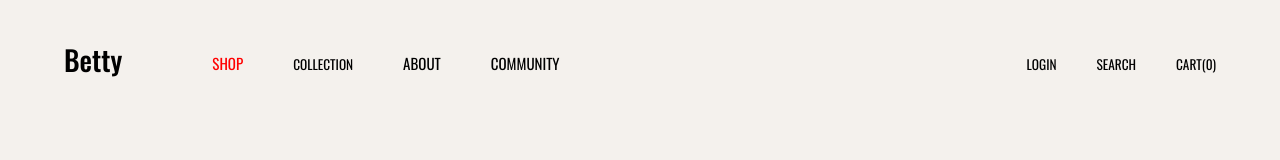
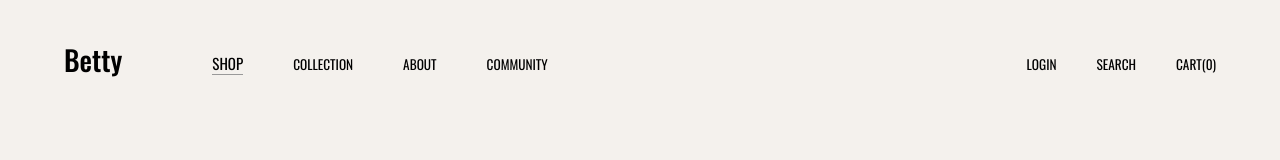
Before and after one commit to ejk0731/betty-react, a Next.js app: page /shop in a window 1280 px wide. Shown: the top 160 px of the page. Built offline with nearby package versions, Linux system fonts and the light colour scheme; no server answers; the database is empty.

Commit message:
style: header - change button active style

```diff
--- a/components/Header/Header.tsx
+++ b/components/Header/Header.tsx
@@ -41,10 +41,10 @@ export default function Header() {
                 <button type="button">COLLECTION</button>
               </li>
               <li className={styles.main_nav_item}>
-                <NavLink href={'/about'}>ABOUT</NavLink>
+                <button type="button">ABOUT</button>
               </li>
               <li className={styles.main_nav_item}>
-                <NavLink href={'/community'}>COMMUNITY</NavLink>
+                <button type="button">COMMUNITY</button>
               </li>
               {/* <li className={styles.main_nav_item}>
               <button type="button">MY ACCOUNT</button>
--- a/components/Header/NavLink.module.scss
+++ b/components/Header/NavLink.module.scss
@@ -4,5 +4,5 @@
 }
 
 .active {
-  color: red;
+  border-bottom: 1px solid #999;
 }
```
